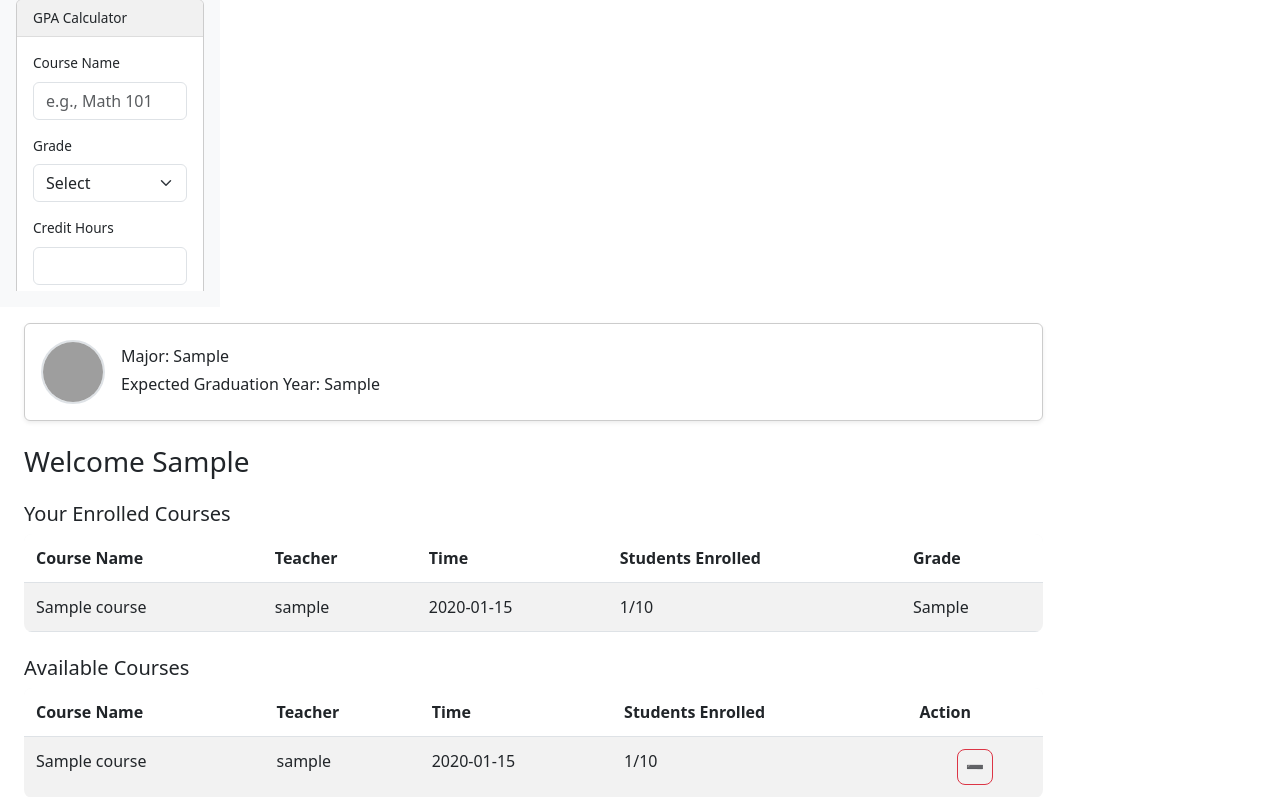
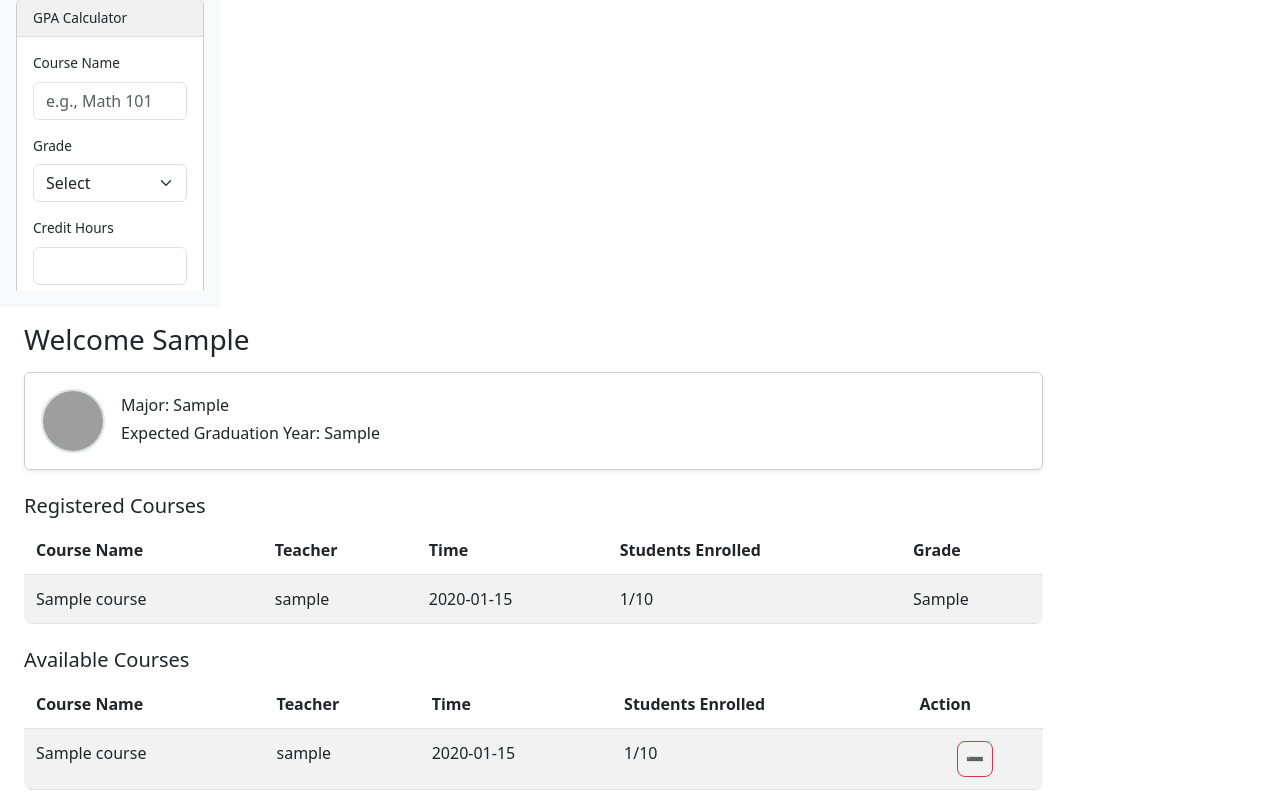
Before and after one commit to gerardoriveradoesstuff/CSE108GROUPProject, a Flask app: page /my_courses in a window 1280 px wide. Shown: the part 578-1375 px from the top of the page. Run offline with Flask 3, Linux system fonts and the light colour scheme; a user stored in the database is signed in; tables that the repository leaves empty hold one stand-in row (values such as "Sample post"); grey boxes are pictures that could not be loaded.

Commit message:
feat: Update course section headings for consistency and clarity

```diff
--- a/templates/template-my-courses.html
+++ b/templates/template-my-courses.html
@@ -40,16 +40,16 @@
 
             <!-- Main Content Area -->
             <main class="col-md-10 ml-sm-auto col-lg-10 px-4 pt-3">
+                <h2 class="h3 mb-3">Welcome {{ user.username.capitalize() }}</h2>
 
                 <!-- PROFILE BANNER -->
                 <div class="card mb-4 shadow-sm">
                     {% include "template-profile-banner.html" %}
                 </div>
 
-                <h2 class="h3 mb-3">Welcome {{ user.username.capitalize() }}</h2>
 
                 <!-- Enrolled Courses -->
-                <h3 class="h5 mt-4 mb-2">Your Enrolled Courses</h3>
+                <h3 class="h5 mt-4 mb-2">Registered Courses</h3>
                 <table class="table table-striped table-hover">
                     <thead class="thead-light">
                         <tr>
```
